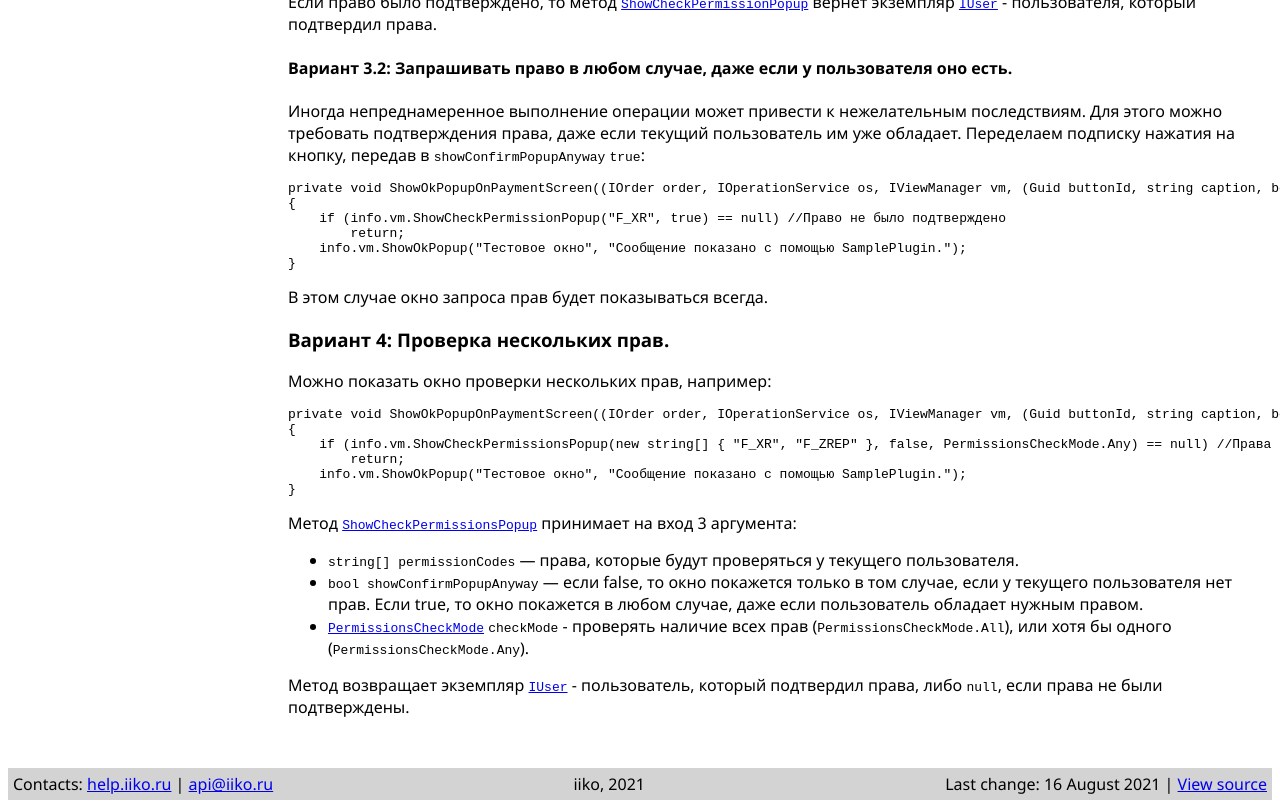
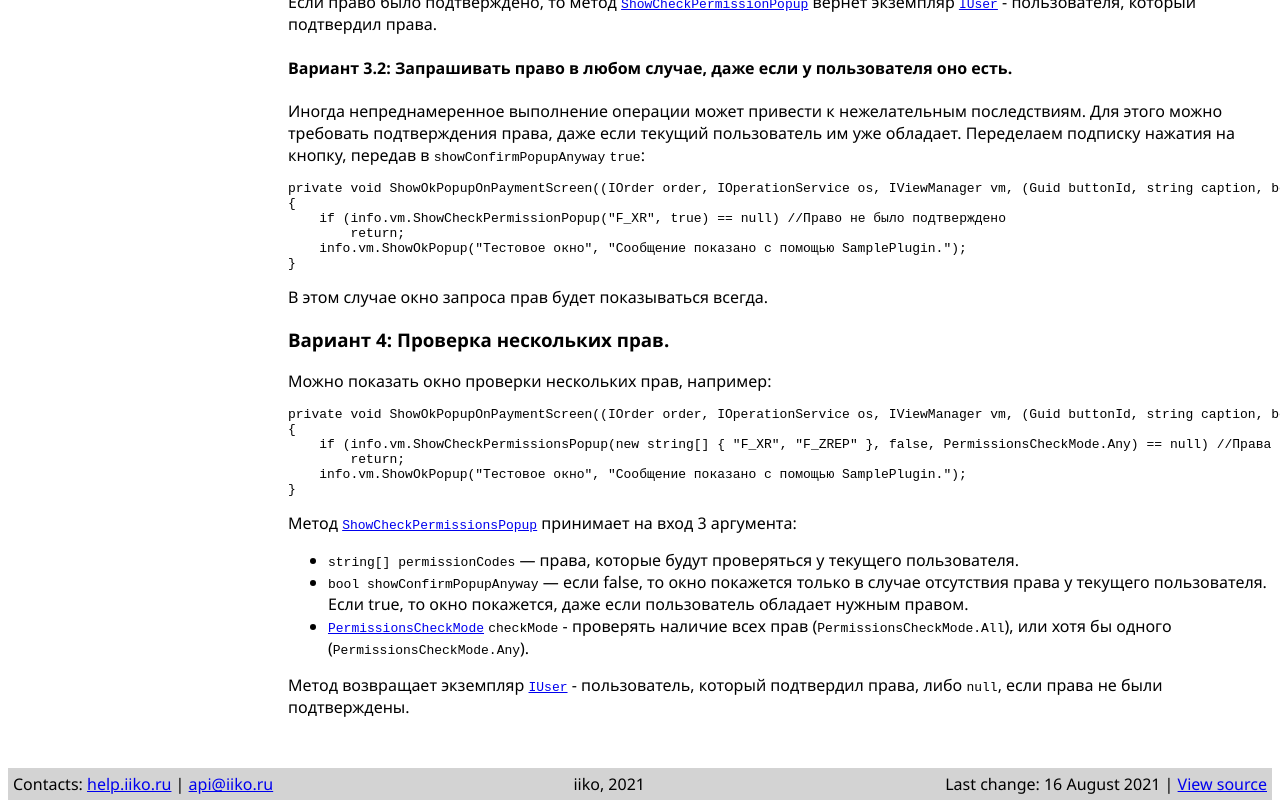
Before and after one commit to iiko/front.api.doc, a Jekyll site: the page built from v7/ru/CheckingPermissions.md, in a window 1280 px wide and 900 px high, scrolled down 2713 px, cut to the strip 92-900 px from the top of the window. Built offline with Jekyll 4.4.1, drawn with Linux system fonts in a browser that asks for light colours.

Commit message:
RMS-52778: документирвоание апи CheckPermission, CheckPermissions, ShowCheckPermissionPopup, ShowCheckPermissionsPopup
Co-authored-by: RGalk <48444764+rgalk@users.noreply.github.com>

```diff
--- a/v7/ru/CheckingPermissions.md
+++ b/v7/ru/CheckingPermissions.md
@@ -150,7 +150,7 @@
 Метод [`ShowCheckPermissionsPopup`](https://iiko.github.io/front.api.sdk/v7/html/M_Resto_Front_Api_UI_IViewManager_ShowCheckPermissionsPopup.htm) принимает на вход 3 аргумента:
 
 - `string[] permissionCodes` — права, которые будут проверяться у текущего пользователя.
-- `bool showConfirmPopupAnyway` — если false, то окно покажется только в том случае, если у текущего пользователя нет прав. Если true, то окно покажется в любом случае, даже если пользователь обладает нужным правом.
+- `bool showConfirmPopupAnyway` — если false, то окно покажется только в случае отсутствия права у текущего пользователя. Если true, то окно покажется, даже если пользователь обладает нужным правом.
 - [`PermissionsCheckMode`](https://iiko.github.io/front.api.sdk/v7/html/T_Resto_Front_Api_PermissionsCheckMode.htm) `checkMode` - проверять наличие всех прав (`PermissionsCheckMode.All`), или хотя бы одного (`PermissionsCheckMode.Any`).
 
 Метод возвращает экземпляр [`IUser`](https://iiko.github.io/front.api.sdk/v7/html/T_Resto_Front_Api_Data_Security_IUser.htm) - пользователь, который подтвердил права, либо `null`, если права не были подтверждены.
```
